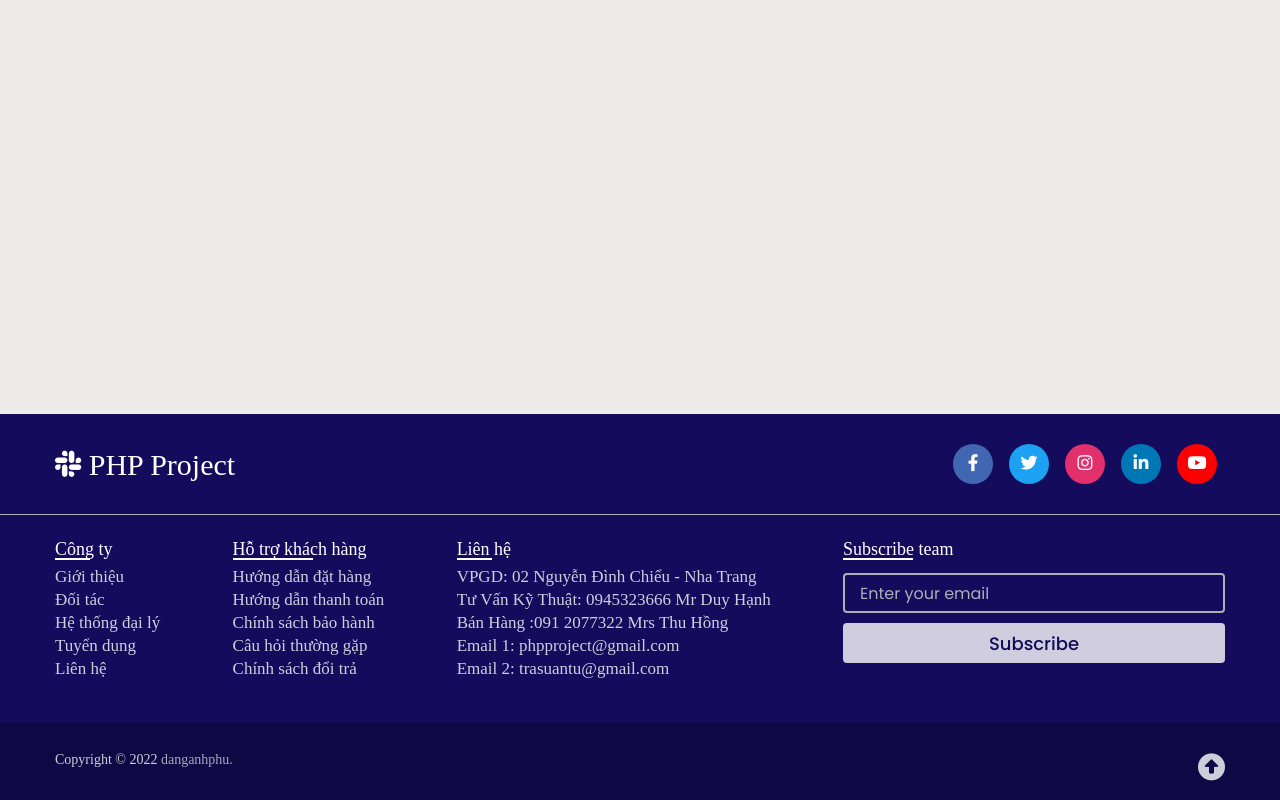
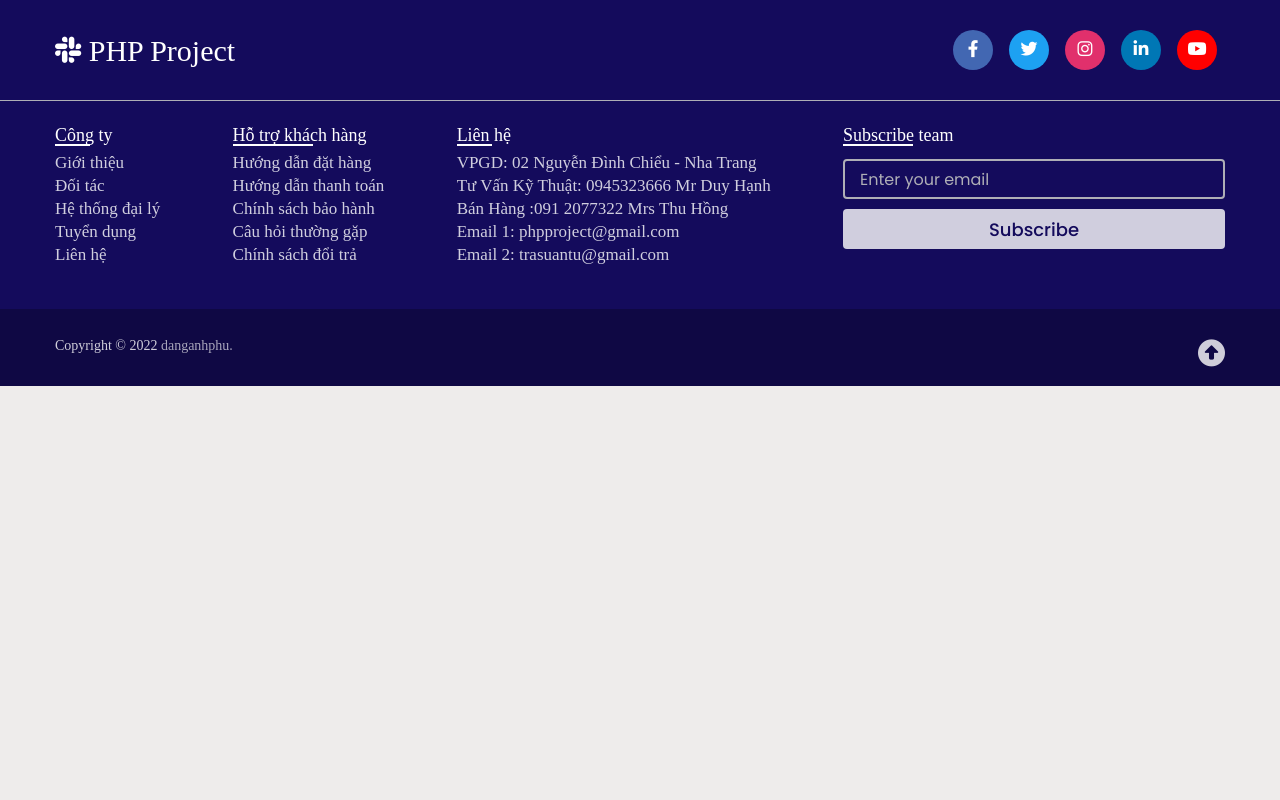
Before and after one commit to NguynHoangDuy/DoAnPHP, a PHP site: page /block/footer.php in a window 1280 px wide. Run offline with PHP 8.4, Linux system fonts and the light colour scheme.

Commit message:
update footer

```diff
--- a/assets/css/footer.css
+++ b/assets/css/footer.css
@@ -6,12 +6,10 @@
   font-family: "Poppins", sans-serif;
 }
 body {
-  min-height: 100vh;
   width: 100%;
   background: #eeeceb;
 }
 footer {
-  position: fixed;
   background: #140b5c;
   width: 100%;
   bottom: 0;
```
